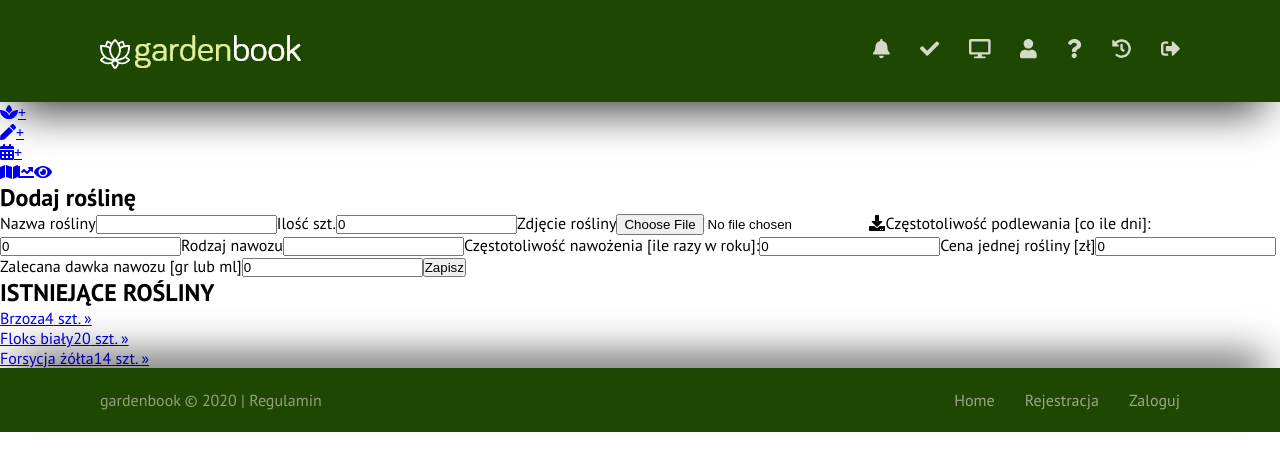
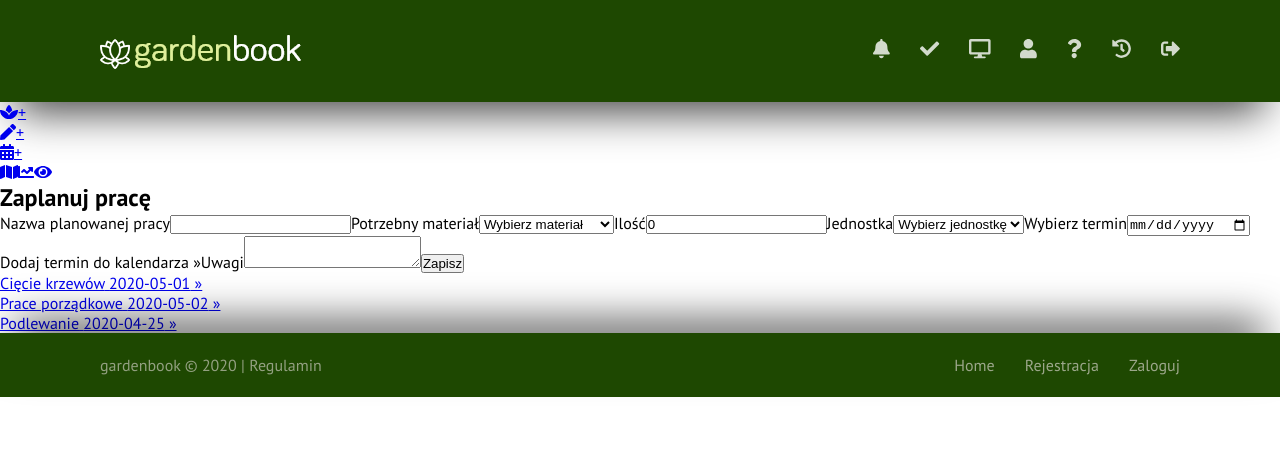
Before and after one commit to hajczek/gardenbook, a React (Create React App) app: page / in a window 1280 px wide. Shown: the top 470 px of the page. Built offline with nearby package versions, Linux system fonts and the light colour scheme.

Commit message:
Added functionality for display planned works list in ExistedPlannedWorksBox component

```diff
--- a/src/components/PlanWork/ExistedPlannedWorksBox.js
+++ b/src/components/PlanWork/ExistedPlannedWorksBox.js
@@ -1,28 +1,21 @@
-import React from "react";
+import React, { useContext } from "react";
+import { GlobalContext } from "../../context/GlobalState";
 
-const PlannedWorksWithAlertsBox = () => {
-  /* Needed functionality:
-    1. displayPlannedWorksList() - display list of planned works (without these which are displays on alerts list!!!)
-       On list we must have links to card with details about planned work.
-  */
+const ExistedPlannedWorksBox = () => {
+  const { plannedWorks } = useContext(GlobalContext);
   return (
     <div className="existed-box">
       <ol>
-        <li>
-          <a href="#">Cięcie krzewów: 01-05-202 &raquo;</a>
-        </li>
-        <li>
-          <a href="#">Prace porządkowe: 01-05-202 &raquo;</a>
-        </li>
-        <li>
-          <a href="#">Koszenie: 29-04-202 &raquo;</a>
-        </li>
-        <li id="alert">
-          <a href="#">Podlewanie ALERT!: 20-04-202 &raquo;</a>
-        </li>
+        {plannedWorks.map((plannedWork) => (
+          <li>
+            <a href="#">
+              {plannedWork.workName} {plannedWork.workTerm} &raquo;
+            </a>
+          </li>
+        ))}
       </ol>
     </div>
   );
 };
 
-export default PlannedWorksWithAlertsBox;
+export default ExistedPlannedWorksBox;
--- a/src/components/PlanWork/PlanWorkCard.js
+++ b/src/components/PlanWork/PlanWorkCard.js
@@ -1,20 +1,14 @@
 import React from "react";
-import HeaderUser from "../UserElemCard/HeaderUser";
-import LeftMenuUser from "../UserElemCard/LeftMenuUser";
 import PlanWorkForm from "./PlanWorkForm";
 import ExistedPlannedWorksBox from "./ExistedPlannedWorksBox";
-import Footer from "../Page/Footer";
 
 const PlanWorkCard = () => {
   return (
     <div className="contentUser">
-      <HeaderUser />
-      <LeftMenuUser />
       <div className="content">
         <h2>Zaplanuj pracę</h2>
         <PlanWorkForm />
         <ExistedPlannedWorksBox />
-        <Footer />
       </div>
     </div>
   );
--- a/src/components/User/PageUser.js
+++ b/src/components/User/PageUser.js
@@ -8,7 +8,8 @@ import Footer from "../Page/Footer";
 // import ManageMaterialsCard from "../ManageMaterials/ManageMaterialsCard";
 // import ManagePlantsCard from "../ManagePlants/ManagePlantsCard";
 // import AddMaterialCard from "../AddMaterial/AddMaterialCard";
-import AddPlantCard from "../AddPlant/AddPlantCard";
+// import AddPlantCard from "../AddPlant/AddPlantCard";
+import PlanWorkCard from "../PlanWork/PlanWorkCard";
 
 const PageCard = () => {
   return (
@@ -21,7 +22,8 @@ const PageCard = () => {
       {/* <ManageMaterialsCard /> */}
       {/* <ManagePlantsCard /> */}
       {/* <AddMaterialCard /> */}
-      <AddPlantCard />
+      {/* <AddPlantCard /> */}
+      <PlanWorkCard />
       <Footer />
     </div>
   );
```
